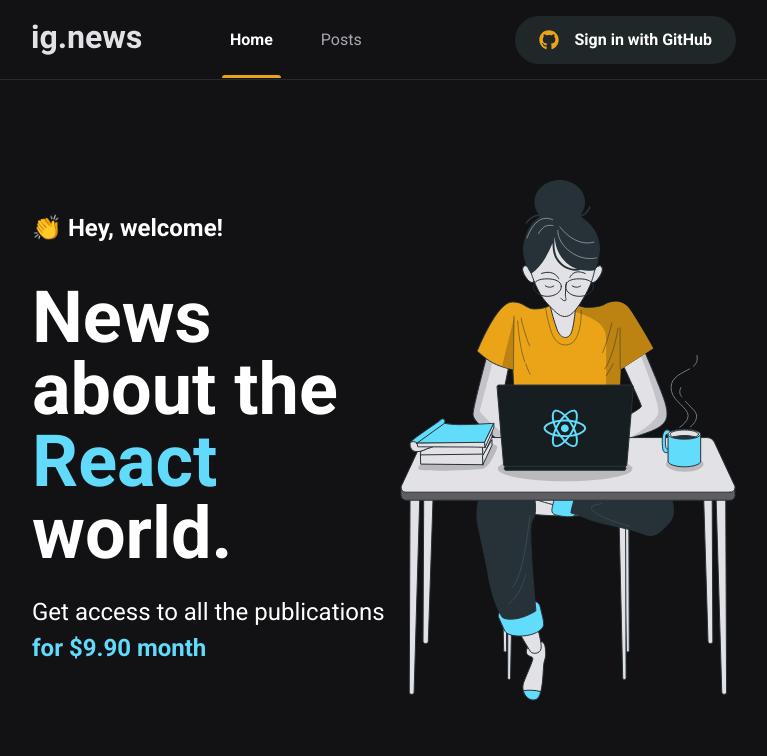
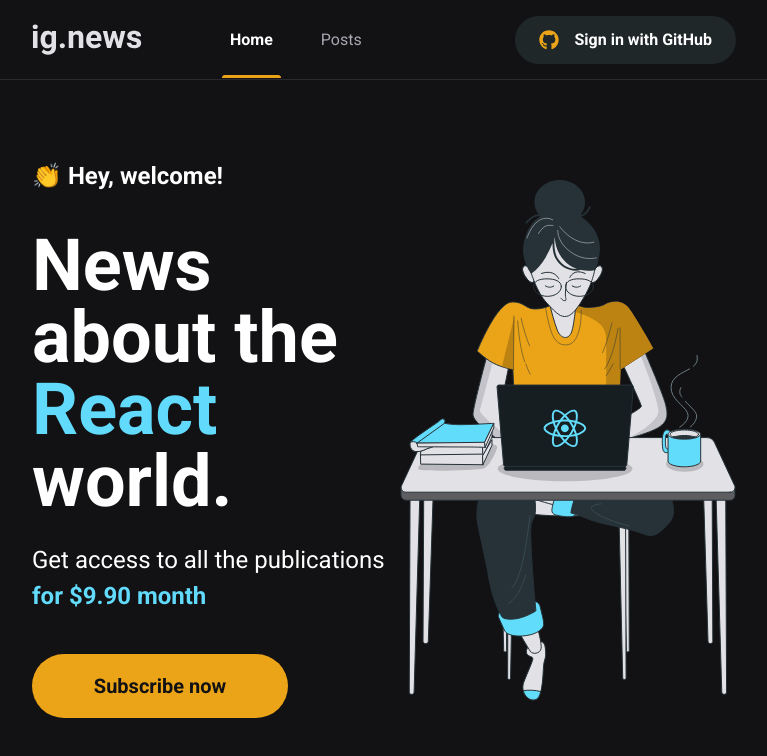
Before and after one commit to maiaralange/Ig.news, a Next.js app: page / in a window 1280 px wide. Shown: the top 756 px of the page, without its empty margins (256-1023 px from the left). Built offline with nearby package versions, Linux system fonts and the light colour scheme.

Commit message:
Creating subscribe button

```diff
--- /dev/null
+++ b/src/components/SubscribeButton/index.tsx
@@ -0,0 +1,9 @@
+import styles from './styles.module.scss';
+
+export function SubscribeButton() {
+  return (
+    <button type="button" className={styles.subscribeButton}>
+      Subscribe now
+    </button>
+  );
+}
--- /dev/null
+++ b/src/components/SubscribeButton/styles.module.scss
@@ -0,0 +1,20 @@
+.subscribeButton {
+  height: 4rem;
+  width: 16rem;
+  border: 0;
+  border-radius: 2rem;
+  background: var(--yellow-500);
+  color: var(--gray-900);
+  font-size: 1.25rem;
+  font-weight: bold;
+
+  display: flex;
+  align-items: center;
+  justify-content: center;
+
+  transition: filter 0.2s;
+
+  &:hover {
+    filter: brightness(0.8);
+  }
+}
--- a/src/pages/home.module.scss
+++ b/src/pages/home.module.scss
@@ -38,4 +38,8 @@
       font-weight: bold;
     }
   }
+
+  button {
+    margin-top: 2.5rem;
+  }
 }
--- a/src/pages/index.tsx
+++ b/src/pages/index.tsx
@@ -1,4 +1,5 @@
 import Head from 'next/head';
+import { SubscribeButton } from '../components/SubscribeButton';
 import styles from './home.module.scss';
 
 export default function Home() {
@@ -17,6 +18,7 @@
             Get access to all the publications <br />
             <span>for $9.90 month</span>
           </p>
+          <SubscribeButton />
         </section>
         <img src="/images/avatar.svg" alt="Girl coding" />
       </main>
```
